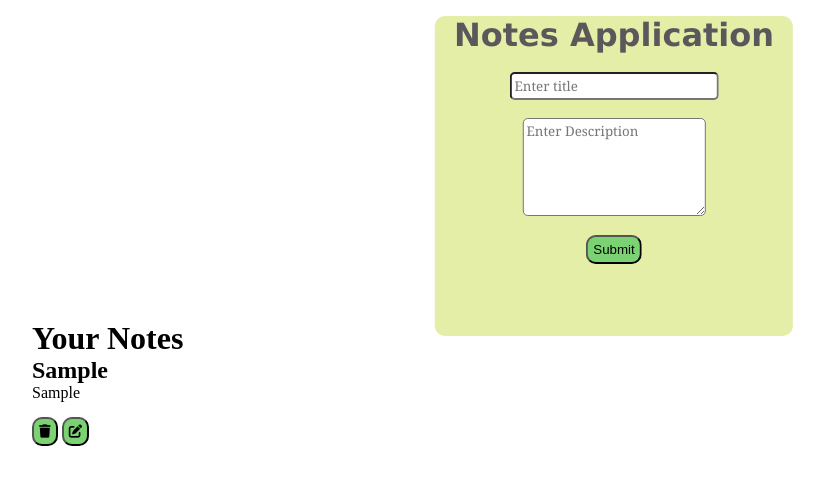
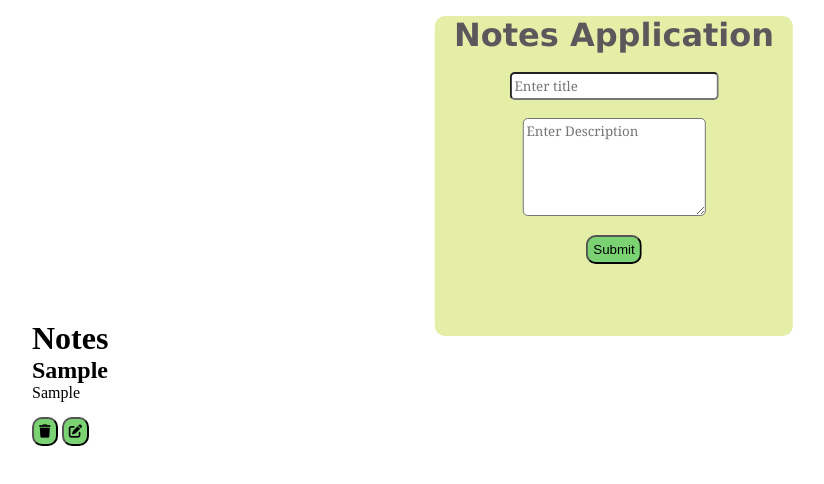
Before and after one commit to pratheek1904/notes-app-react, a React (Create React App) app: page / in a window 1280 px wide. Both pictures are taken after typing "Sample", "Sample" into the empty fields and a click on the input 640 px from the left and 249 px from the top of the page. Shown: the top 484 px of the page, without its empty margins (26-850 px from the left). Built offline with nearby package versions, Linux system fonts and the light colour scheme.

Commit message:
Update Form.js

```diff
--- a/src/Form.js
+++ b/src/Form.js
@@ -74,7 +74,7 @@ const handleEdit=(id)=>{
             {myarray.map((elem) => {
               return (
                 <div key={elem.id}>
-                  <h1>Your Notes</h1>
+                  <h1> Notes</h1>
                   <div>
                     <h2>{elem.title}</h2>
                     <p>{elem.text} </p>
```
